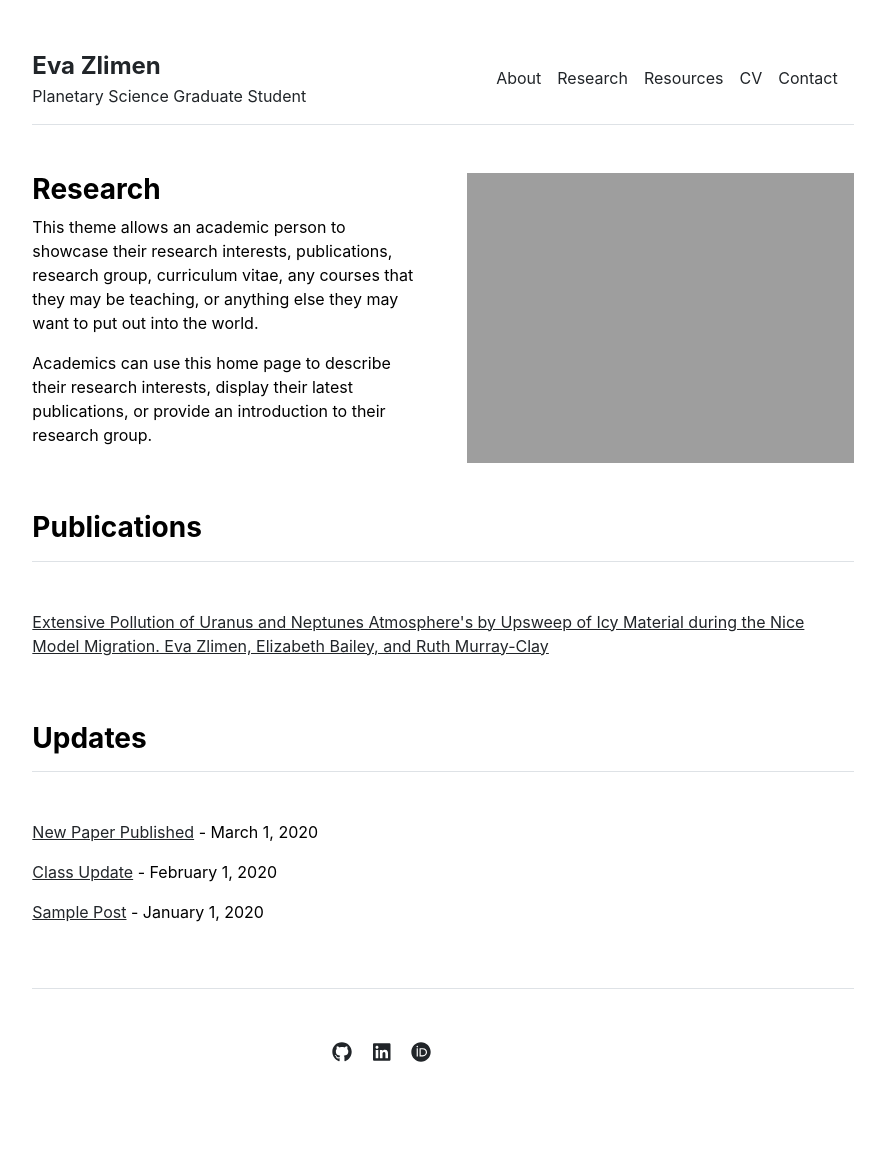
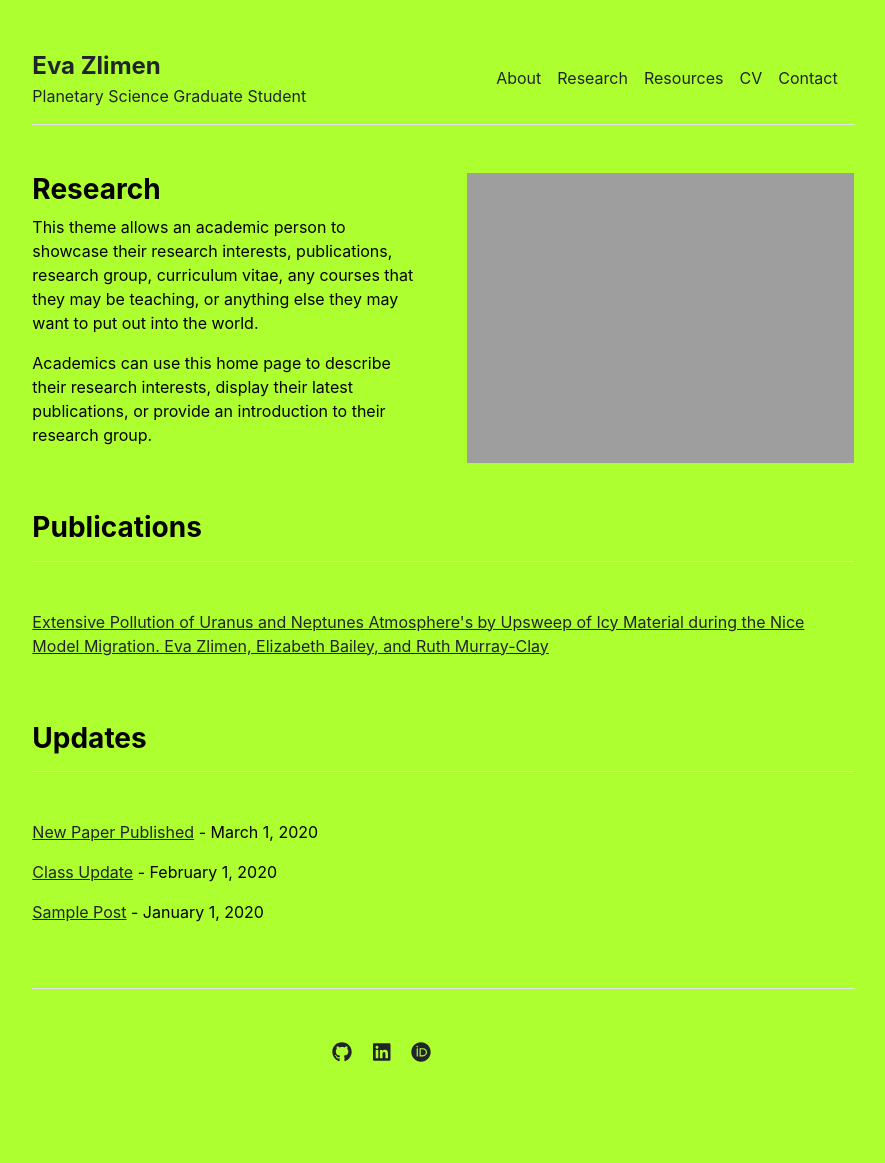
Before and after one commit to evazlimen/evazlimen.github.io, a Jekyll site: the page built from index.md, in a window 1280 px wide. Shown: the whole page, without its empty margins (197-1082 px from the left). Built offline with Jekyll 4.4.1, drawn with Linux system fonts in a browser that asks for light colours.

Commit message:
Update home.html

```diff
--- a/_layouts/home.html
+++ b/_layouts/home.html
@@ -1,7 +1,11 @@
 ---
 layout: default
 ---
-<body bgcolor="pink">
+<style>
+    Body {
+        background-color: greenyellow;
+    }
+</style>
 <div class="row g-5 mb-5">
   <div class="col-md-6">
     <h3 class="fw-bold">Research</h3>
```
